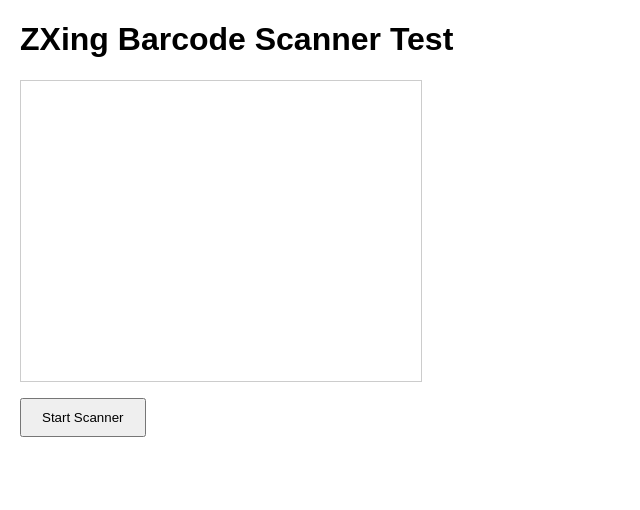
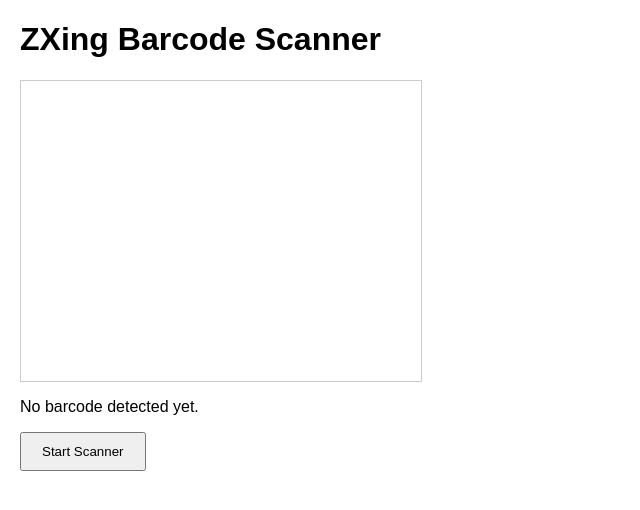
Before and after one commit to vivekramachandran/natural-store-app, a plain HTML site: page index.html in a window 1280 px wide. Shown: the whole page, without its empty margins (0-640 px from the left). Drawn offline with Linux system fonts and the light colour scheme.

Commit message:
Update index.html

```diff
--- a/index.html
+++ b/index.html
@@ -2,7 +2,7 @@
 <html lang="en">
 <head>
   <meta charset="UTF-8">
-  <title>ZXing Barcode Scanner Test</title>
+  <title>ZXing Barcode Scanner</title>
   <style>
     body { font-family: Arial, sans-serif; margin: 20px; }
     #scanner-container { width: 100%; max-width: 400px; height: 300px; border: 1px solid #ccc; position: relative; margin-bottom: 10px; }
@@ -12,14 +12,14 @@
   </style>
 </head>
 <body>
-  <h1>ZXing Barcode Scanner Test</h1>
+  <h1>ZXing Barcode Scanner</h1>
 
   <div id="scanner-container">
     <video id="video" autoplay playsinline></video>
     <canvas id="overlay"></canvas>
   </div>
 
-  <p id="scanResult"></p>
+  <p id="scanResult">No barcode detected yet.</p>
   <button onclick="startScanner()">Start Scanner</button>
 
   <!-- ZXing UMD -->
```
